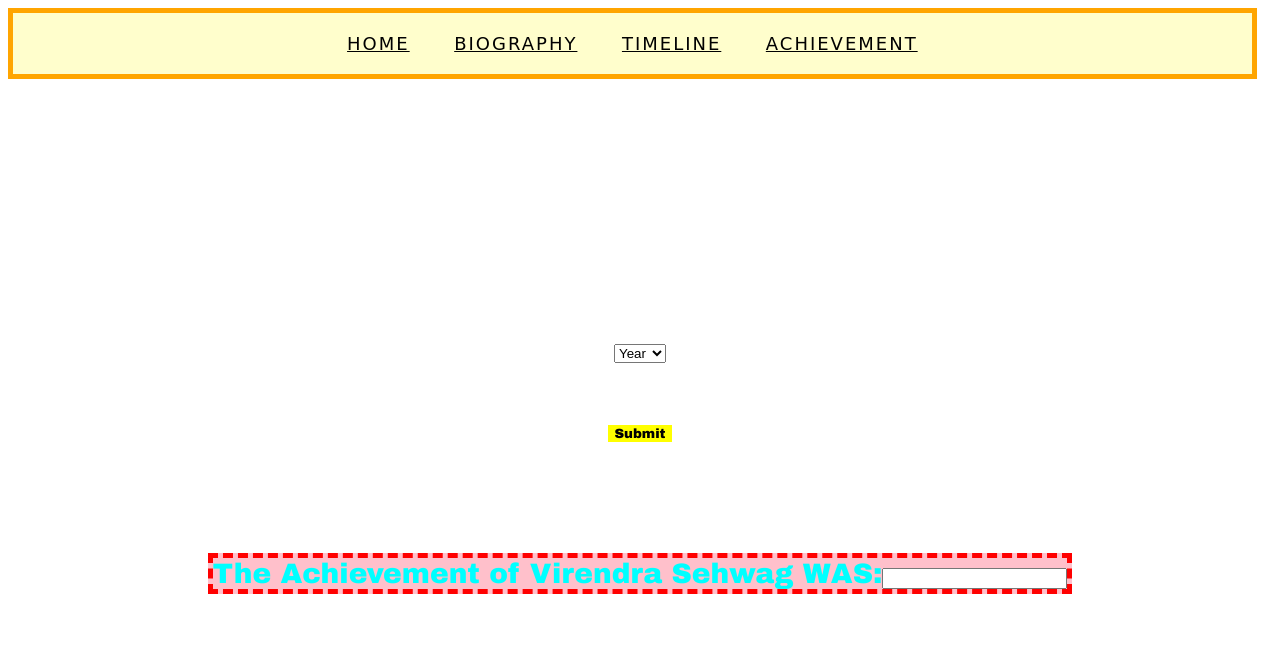
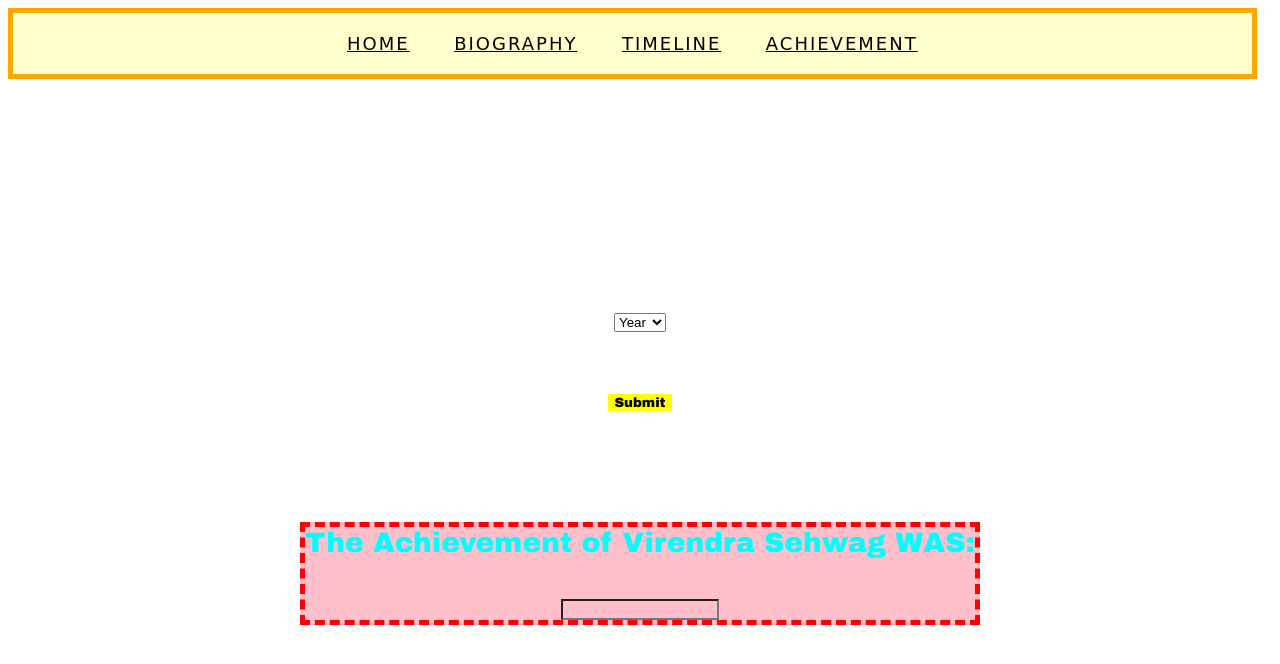
Before and after one commit to TulasiJG/cricket, a plain HTML site: page index.html in a window 1280 px wide. Drawn offline with Linux system fonts and the light colour scheme.

Commit message:
Update index.html

```diff
--- a/index.html
+++ b/index.html
@@ -47,7 +47,7 @@
     <br> <br>
 
 
-            <h3 style="background-color:pink; font-family:Arial Black; border:5px dashed red" id="mainheader">  The Achievement of Virendra Sehwag WAS:<input type="text" name="achieved" value="" readonly id="result1"> <br></h3>
+            <h3 style="background-color:pink; font-family:Arial Black; border:5px dashed red" id="mainheader">  The Achievement of Virendra Sehwag WAS:<br/><br/><input type="text" name="achieved" value="" readonly id="result1" style="background-color:transparent; width:150px; font-family:Arial Black; color:cyan;"> <br></h3>
 	</div>
     </form>
 	</div>
```
